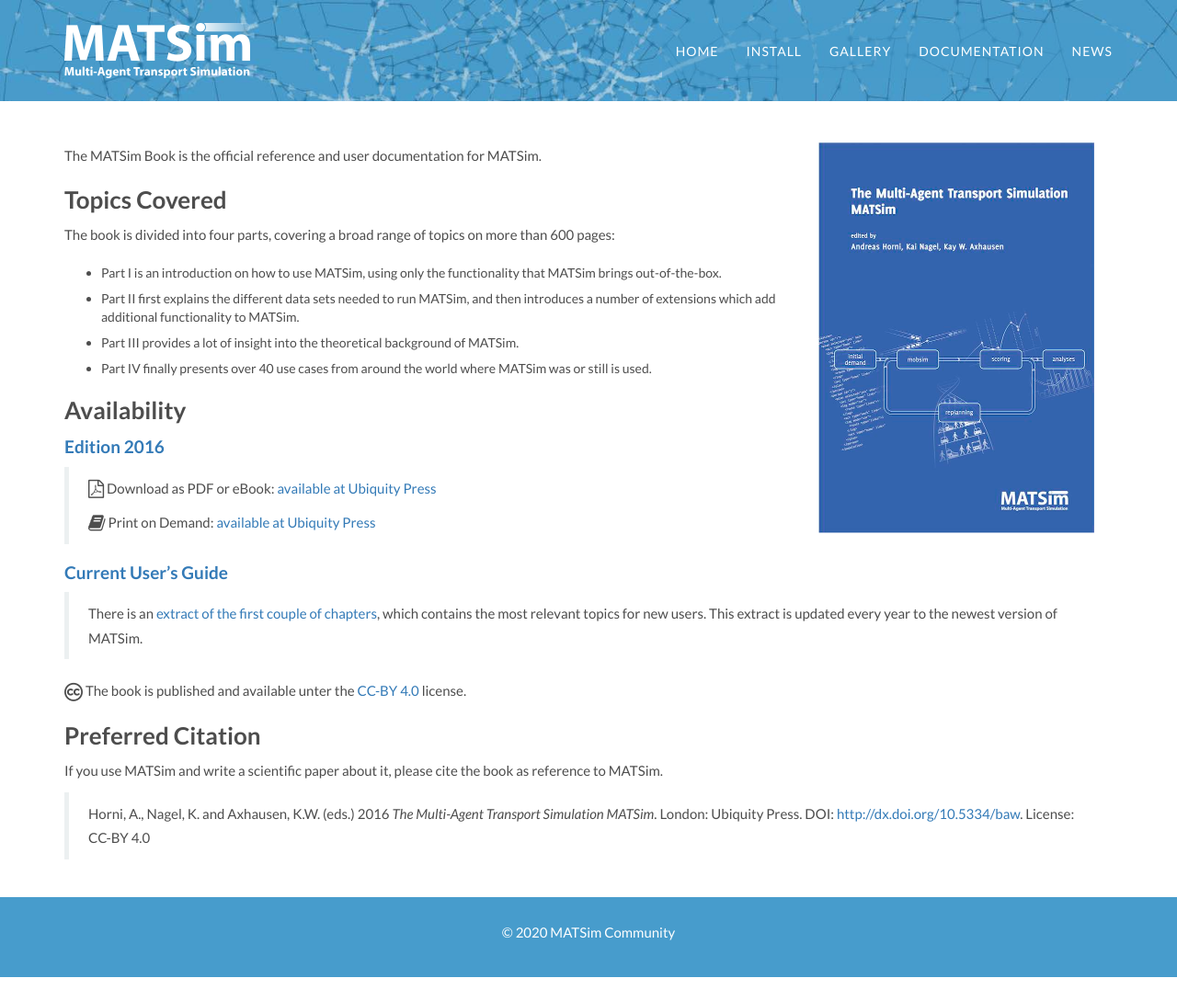
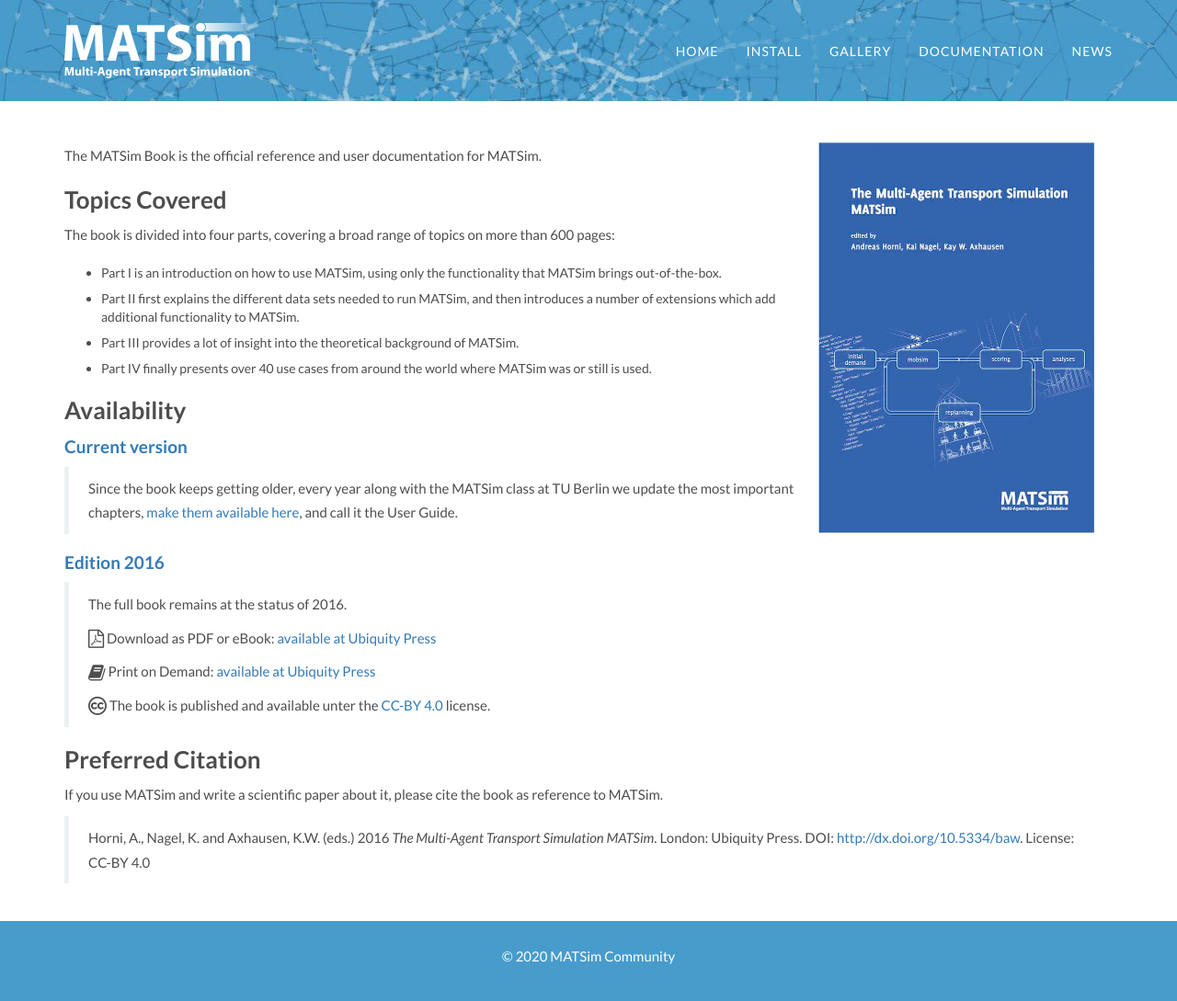
Before and after one commit to matsim-org/jekyll-website, a Jekyll site: the page built from the-book.md, in a window 1280 px wide and 1089 px high. Shown: the whole window at 92% size. Built offline with Jekyll 4.4.1, drawn with Linux system fonts in a browser that asks for light colours; some web fonts are replaced.

Commit message:
maintenance

```diff
--- a/the-book.md
+++ b/the-book.md
@@ -20,21 +20,19 @@
 
 ### Availability
 
+#### Current version
+
+> Since the book keeps getting older, every year along with the MATSim class at TU Berlin we update the most important chapters, [make them available here](/docs/userguide/), and call it the User Guide.
+
 #### Edition 2016
 
+> The full book remains at the status of 2016.
+>
 > <i class="fa fa-file-pdf-o fa-lg"></i> Download as PDF or eBook: [available at Ubiquity Press](http://dx.doi.org/10.5334/baw)
 >
 > <i class="fa fa-book fa-lg"></i> Print on Demand: [available at Ubiquity Press](http://dx.doi.org/10.5334/baw)
-
-
-#### Current User's Guide
-
-> There is an [extract of the first couple of chapters](/docs/userguide/), which contains the most relevant topics for new users.  This extract is updated every year to the newest version of MATSim.
-
-
-<i class="fa fa-creative-commons fa-lg"></i> The book is published and available unter the [CC-BY 4.0](https://creativecommons.org/licenses/by/4.0/us/) license.
-
-
+>
+> <i class="fa fa-creative-commons fa-lg"></i> The book is published and available unter the [CC-BY 4.0](https://creativecommons.org/licenses/by/4.0/us/) license.
 
 ### Preferred Citation
 
```
Also changed, not shown: docs/userguide/index.md (+1 -1 lines).
